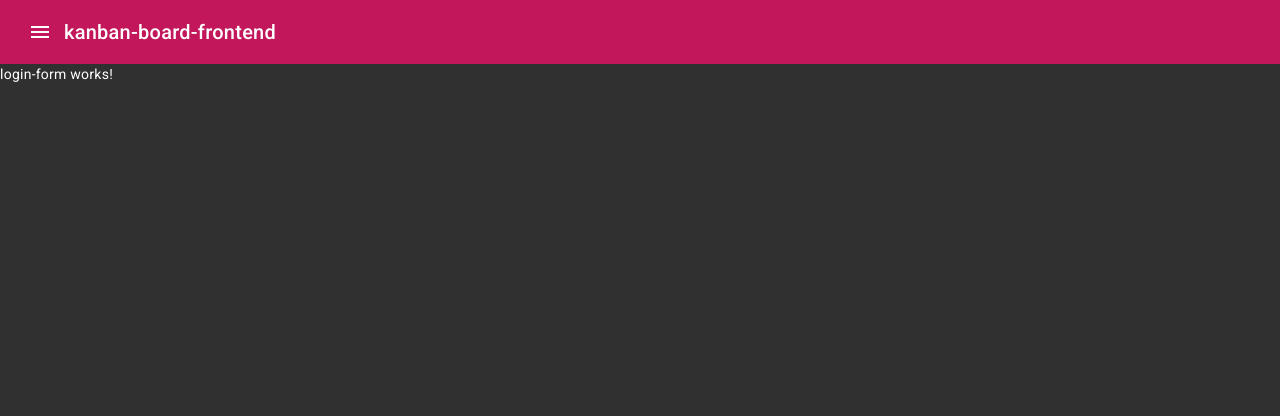
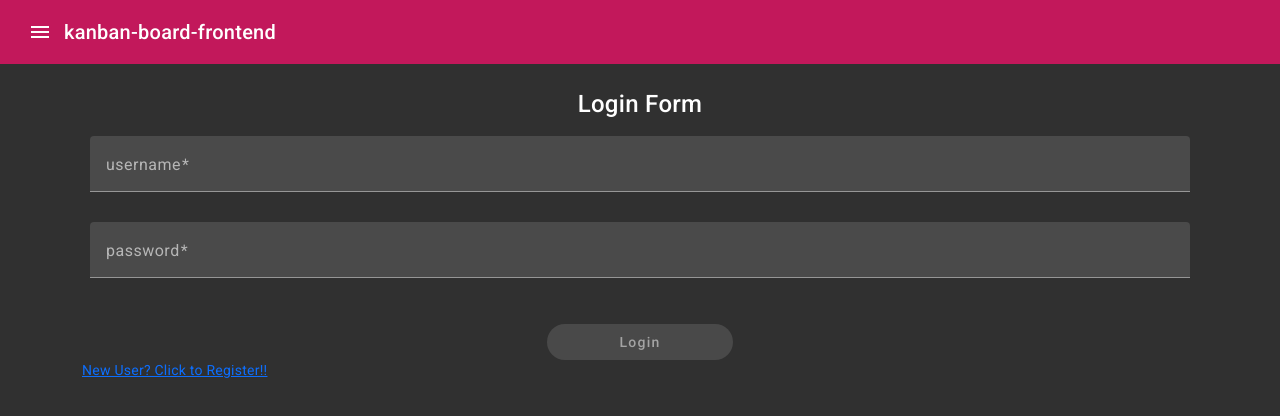
Before and after one commit to SHIVAMdUBEYJI/kanban-board-application, an Angular app in the folder kanban-board-frontend/: page /login in a window 1280 px wide. Shown: the top 416 px of the page. Built offline with nearby package versions, Linux system fonts and the light colour scheme.

Commit message:
created the loginUser() in service and added the logic for login-form.component.html and ts

```diff
--- a/kanban-board-frontend/src/app/components/login-form/login-form.component.html
+++ b/kanban-board-frontend/src/app/components/login-form/login-form.component.html
@@ -1 +1,61 @@
-<p>login-form works!</p>
+<div class="container">
+	<div class="row mt-4">
+		<div class="col">
+			<h2 class="fs-4 text-center">
+				Login Form
+			</h2>
+			<form [formGroup]="loginForm" (ngSubmit)="login()"
+				  class="needs-validation" novalidate
+			>
+				<div class="m-2">
+					<mat-form-field class="col-12">
+						<mat-label>username</mat-label>
+						<input class="form-control"
+							   formControlName="username"
+							   id="user-name"
+							   matInput
+							   name="username"
+							   placeholder="username"
+							   required
+							   type="text"/>
+						<mat-error
+							*ngIf="loginForm.controls['username'].hasError('required')"
+							class="invalid-feedback">
+							User Name cannot be Empty
+						</mat-error>
+					</mat-form-field>
+				</div>
+				<div class="m-2">
+					<mat-form-field class="col-12">
+						<mat-label>password</mat-label>
+						<input class="form-control"
+							   formControlName="password"
+							   id="password"
+							   matInput
+							   minlength="8"
+							   name="password"
+							   placeholder="password"
+							   required
+							   type="password"/>
+						<mat-error
+							*ngIf="loginForm.controls['password'].hasError('minlength')"
+						>
+							Password cannot be less than 8 characters
+						</mat-error>
+						<mat-error
+							*ngIf="loginForm.controls['password'].hasError('required')"
+						>
+							Password cannot be Empty
+						</mat-error>
+					</mat-form-field>
+				</div>
+				<div class="mt-4 d-flex justify-content-around">
+					<button  [disabled]="loginForm.invalid" class="col-2 rounded-pill" color="primary"
+							 mat-raised-button type="submit">Login
+					</button>
+				</div>
+			</form>
+			<a routerLink="/register">New User? Click to Register!! </a>
+		</div>
+	</div>
+</div>
--- a/kanban-board-frontend/src/app/components/login-form/login-form.component.ts
+++ b/kanban-board-frontend/src/app/components/login-form/login-form.component.ts
@@ -1,10 +1,40 @@
-import { Component } from '@angular/core';
+import {Component, OnInit} from '@angular/core';
+import {FormBuilder, FormGroup} from "@angular/forms";
+import {UserService} from "../../services/user-service";
+import {Router} from "@angular/router";
 
 @Component({
-  selector: 'app-login-form',
-  templateUrl: './login-form.component.html',
-  styleUrls: ['./login-form.component.css']
+	selector: 'app-login-form', templateUrl: './login-form.component.html', styleUrls: ['./login-form.component.css']
 })
-export class LoginFormComponent {
+export class LoginFormComponent implements OnInit {
 
+	loginForm!: FormGroup;
+
+	constructor(private formBuilder: FormBuilder, private userService: UserService, private router: Router) {
+		this.userService = userService;
+	}
+
+	ngOnInit(): void {
+		this.loginForm = this.formBuilder.group({
+			username: [''], password: ['']
+		})
+	}
+
+	login() {
+		this.userService.loginUser()
+			.subscribe(response => {
+				const user = response.find((user: any) => {
+					return user.username === this.loginForm.value.username && user.password === this.loginForm.value.password
+				});
+				if (user) {
+					alert("Login Success");
+					this.loginForm.reset();
+					//this.router.navigate([''])
+				} else {
+					alert("User not found !!");
+				}
+			}, error => {
+				alert("Something went wrong");
+			})
+	}
 }
--- a/kanban-board-frontend/src/app/services/user-service.ts
+++ b/kanban-board-frontend/src/app/services/user-service.ts
@@ -20,4 +20,8 @@ export class UserService implements OnInit {
     registerUser(user: User): Observable<User> {
         return this.httpClient.post<User>(`${this.userURL}`, user);
     }
+
+	loginUser(): Observable<User[]> {
+		return this.httpClient.get<User[]>(this.userURL);
+	}
 }
```
